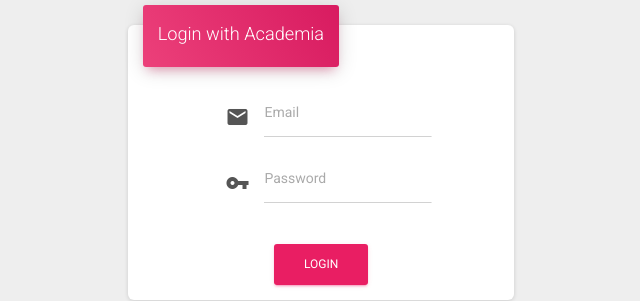
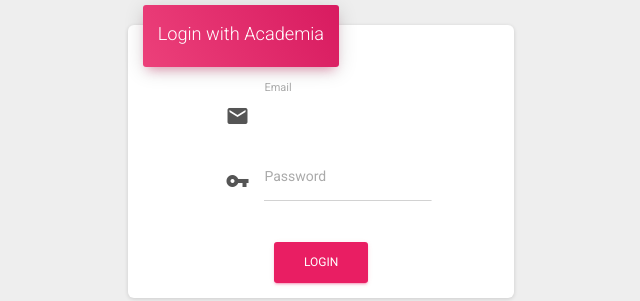
Before and after one commit to NihalSh/probable-happiness, a website: page app/academia/academia-login.hbs in a window 1280 px wide. Shown: the top 301 px of the page, 319-959 px from the left. Drawn offline with nearby package versions, Linux system fonts and the light colour scheme; some packages are replaced by stand-ins of ours; files that its build step writes are made by us from their sources.

Commit message:
static form element

```diff
--- a/app/academia/academia-login.hbs
+++ b/app/academia/academia-login.hbs
@@ -34,7 +34,7 @@
                                             <div class="form-group label-floating">
                                                 <label class="control-label">Email
                                                 </label>
-                                                <input name="email" type="email" class="form-control" value="{{email}}" readonly>
+                                                <p class="form-control-static">{{email}}</p>
                                             </div>
                                         </div>
                                     </div>
```
